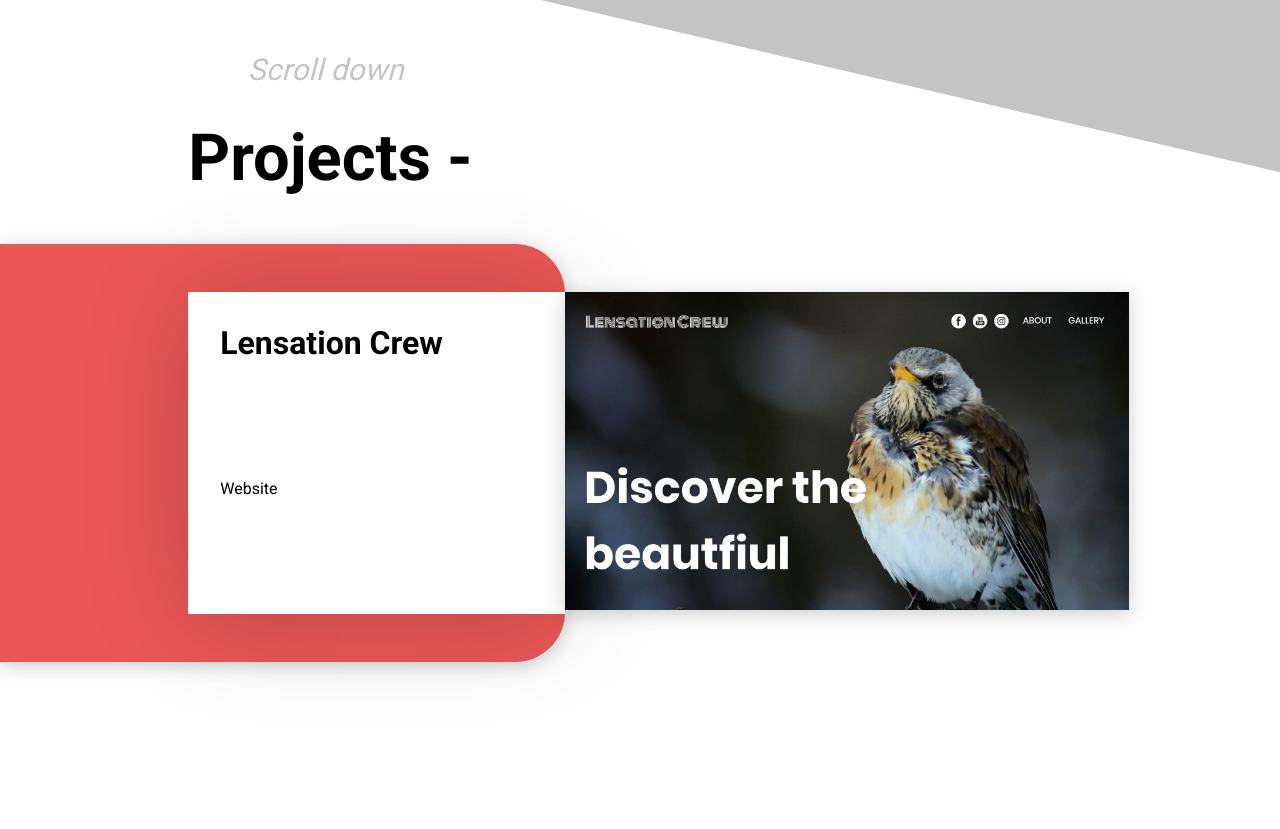
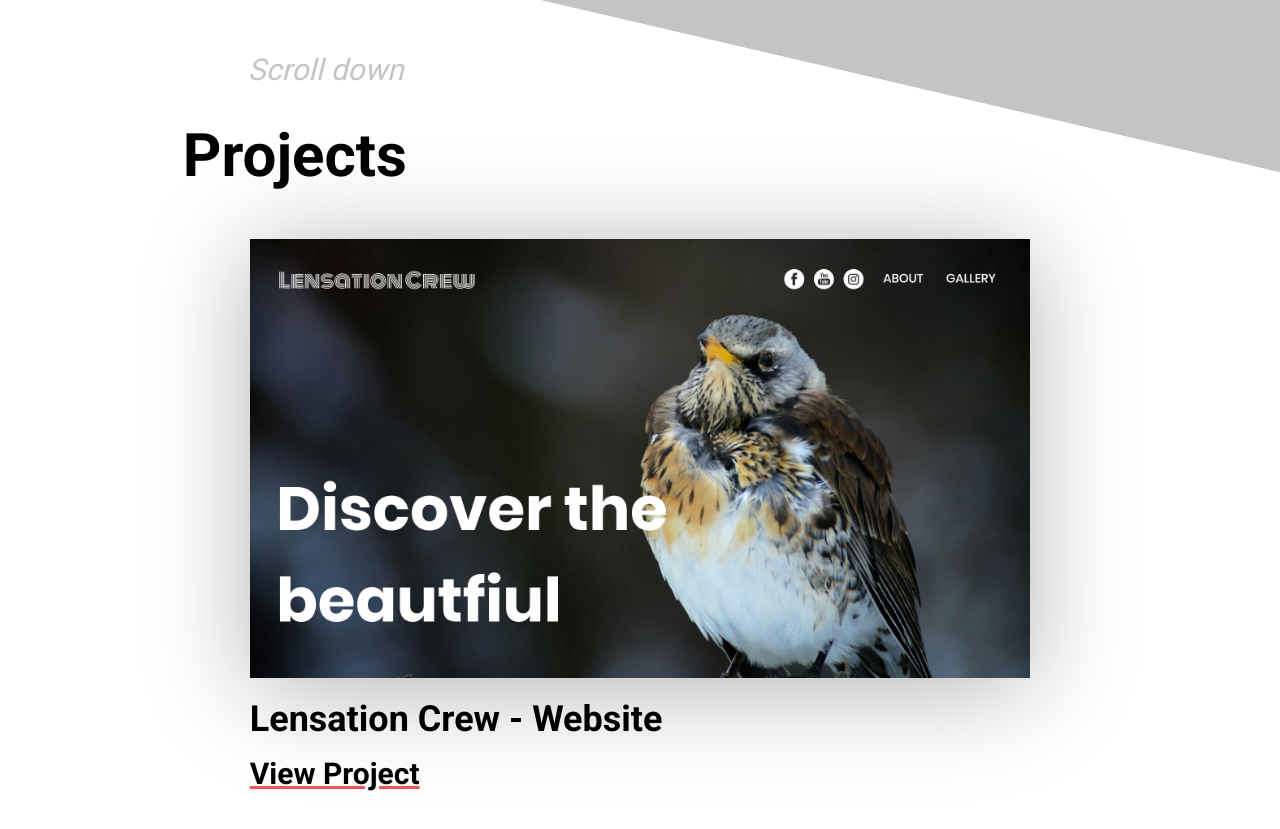
Before and after one commit to Lepente/article, a plain HTML site: page index.html in a window 1280 px wide. Shown: the part 761-1590 px from the top of the page. Before the commit the page ends 1423 px from the top, so only its background shows below. Drawn offline with nearby package versions, Linux system fonts and the light colour scheme.

Commit message:
Project layout update

```diff
--- a/index.html
+++ b/index.html
@@ -11,7 +11,7 @@
 
 <div class="navbar" id="myNavbar">
   <a href="#home" class="active">Home</a>
-  <a href="#about">About</a>
+  <a href="about.html">About</a>
   <a href="#contact">Contact</a>
   <a href="javascript:void(0);" style="font-size:15px;" class="icon" onclick="myFunction()">&#9776;</a>
 </div>
@@ -23,7 +23,7 @@
       <p>UX designer</p>
       <span>I'm a freelance web designer from Romania. My passion and hobby is designing magnificent websites. </span>
       <div class="cta-button">
-        <a href="#">Read More</a>
+        <a href="about.html">Read More</a>
       </div>
       <p class="scroll">Scroll down</p>
   </div>
@@ -34,22 +34,20 @@
   </div>
 </div>
 
+  <div class="title"><h1>Projects</h1></div>
+
 <div class="work-holder">
-  <div class="title">Projects - </div>
-  <div class="project">
-    <div class="box">
-      <div class="project-wrapper">
-        <div class="text">
-          <h1>Lensation Crew</h1>
-          <p>Website</p>
-        </div>
-      </div>
+  <div class="project-wrapper">
+    <div class="project-img">
+      <img src="images/project.jpg" alt="Lensation Crew">
     </div>
-    <div class="img">
-      <img id="pic" src="images/project.jpg" alt="Lensation">
+    <div class="project-info">
+      <h2>Lensation Crew - Website</h2>
+      <a href="">View Project</a>
     </div>
   </div>
 </div>
+
 
 <script src="https://code.jquery.com/jquery-3.2.1.slim.min.js" integrity="sha384-KJ3o2DKtIkvYIK3UENzmM7KCkRr/rE9/Qpg6aAZGJwFDMVNA/GpGFF93hXpG5KkN" crossorigin="anonymous"></script>
 </script>
@@ -103,7 +101,7 @@
           mobile: true,
         });
 
-        sr.reveal('.project', {
+        sr.reveal('.project-wrapper', {
           duration: 1000,
           origin: 'top',
           scale: 1,
@@ -111,13 +109,14 @@
           mobile: true,
         });
 
-        sr.reveal('#prof', {
+        sr.reveal('.project-info', {
           duration: 1000,
-          origin: 'left',
+          origin: 'top',
           scale: 1,
           distance: '100px',
           mobile: true,
         });
+
     });
 
 </script>
--- a/style.css
+++ b/style.css
@@ -167,63 +167,46 @@ h1, p {
 /*  --- -- - ---- WORK SECTION -- --------*/
 
 .work-holder {
-  grid-template-columns: 0.5fr 2.5fr 0.4fr;
+  grid-template-columns: 0.8fr 2.5fr 0.8fr;
   display: grid;
+  margin-bottom: 30vh;
 }
 
-.project {
+.title {
+  grid-template-columns: 0.5fr 2.5fr 0.5fr;
+  margin-bottom: 3rem;
   display: grid;
-  grid-template-columns: 1.5fr 1.5fr;
-  grid-column: 1 / 3;
-  transition: 0.5s;
+  font-weight: bold;
+}
 
+.title h1 {
+  grid-column: 2 / 3;
+  font-size: 60px;
 }
 
 .project-wrapper {
-  display: grid;
-  grid-template-columns: auto 1fr;
   grid-column: 2 / 3;
 }
 
-.text {
-  display: grid;
-  grid-template-rows: auto 1fr;
-  align-items: flex-end;
-  grid-column: 2 / 3;
-  align-items: center;
-  padding-left: 2rem;
-  padding-top: 2rem;
-  background: #fff;
-  box-shadow: 0 4px 100px 0 rgba(0, 0, 0, 0.2);
+.project-img img {
+  box-shadow: 0 10px 100px hsla(0,0%,0%,0.3);
 }
 
-.img {
-  padding: 3rem 0 3rem 0;
+.project-info a {
+  color: #000;
+  font-size: 30px;
+  font-weight: bold;
+  text-decoration-color: #EB5757;
 }
 
-#pic {
-  box-shadow: 0 4px 20px 0 rgba(0, 0, 0, 0.2);
-  max-width: 100%;
+.project-info h2 {
+  margin-top: 1rem;
+  margin-bottom: 1rem;
+  font-size: 36px;
 }
 
-.box {
-  display: grid;
-  grid-template-columns: 0.5fr 1fr;
-  grid-column: 1 / 2;
-  background-color: #EB5757;
-  border-top-right-radius: 50px;
-  border-bottom-right-radius: 50px;
-  padding: 3rem 0 3rem 0;
-  box-shadow: 0 4px 20px 0 rgba(0, 0, 0, 0.2);
-}
 
-.title {
-  margin-bottom: 3rem;
-  font-size: 65px;
-  display: grid;
-  grid-column: 2 / 3;
-  font-weight: bold;
-}
+/* -------------------- MEDIA QUERIES -----------------------*/
 
 
 @media (max-width:1200px) {
@@ -259,9 +242,8 @@ h1, p {
     }
 
     .front-box {
-      width: 100%;
-      transform: rotate(0deg);
-      height: 20%;
+      width: 110%;
+      height: 30%;
     }
 
     .header {
@@ -301,19 +283,24 @@ h1, p {
       justify-self: center;
     }
 
-    .project {
-      grid-column: 1 / 4;
+    .title h1 {
+      text-align: center;
     }
+
+    .project-wrapper {
+      grid-column: 1 / -1;
+    }
+
+    .project-info {
+      text-align: center;
+    }
+
 }
 
 @media (max-width:575px) {
 
   .scroll {
     margin-bottom: 4rem;
-  }
-
-  .project {
-    grid-column:  1 / 4;
   }
 
   .img {
@@ -325,13 +312,4 @@ h1, p {
     padding-right: 1.5rem;
     padding-left: 1.5rem;
   }
-
-  .box {
-    grid-template-columns: 1fr;
-    display: none;
-  }
-
-  .project-wrapper {
-    grid-template-columns: 1fr;
-  }
 }
```
Also changed, not shown: about.html (added, +50 -0 lines), style2.css (added).
